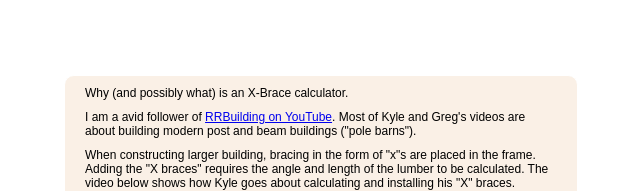
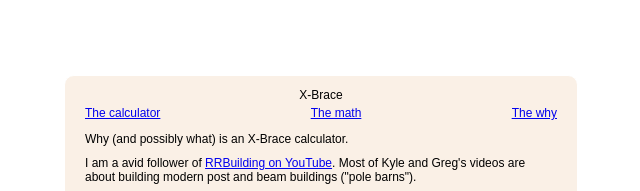
Before and after one commit to philking98/XBrace-Calculator, a plain HTML site: page html/thewhy.html in a window 1280 px wide. Shown: the top 191 px of the page, without its empty margins (319-959 px from the left). Drawn offline with Linux system fonts and the light colour scheme; a script that the page names is missing.

Commit message:
moved links to a header

```diff
--- a/html/thewhy.html
+++ b/html/thewhy.html
@@ -10,6 +10,12 @@
 </head>
 <body>
 	<div class="whole-page">
+		<div class="header">
+			X-Brace
+			<div class="header-links">
+				<a href="index.html">The calculator</a> <a href="themath.html">The math</a> <a href="thewhy.html">The why</a>
+			</div>
+		</div>
 		<p>
 			Why (and possibly what) is an X-Brace calculator.
 		</p>
```
